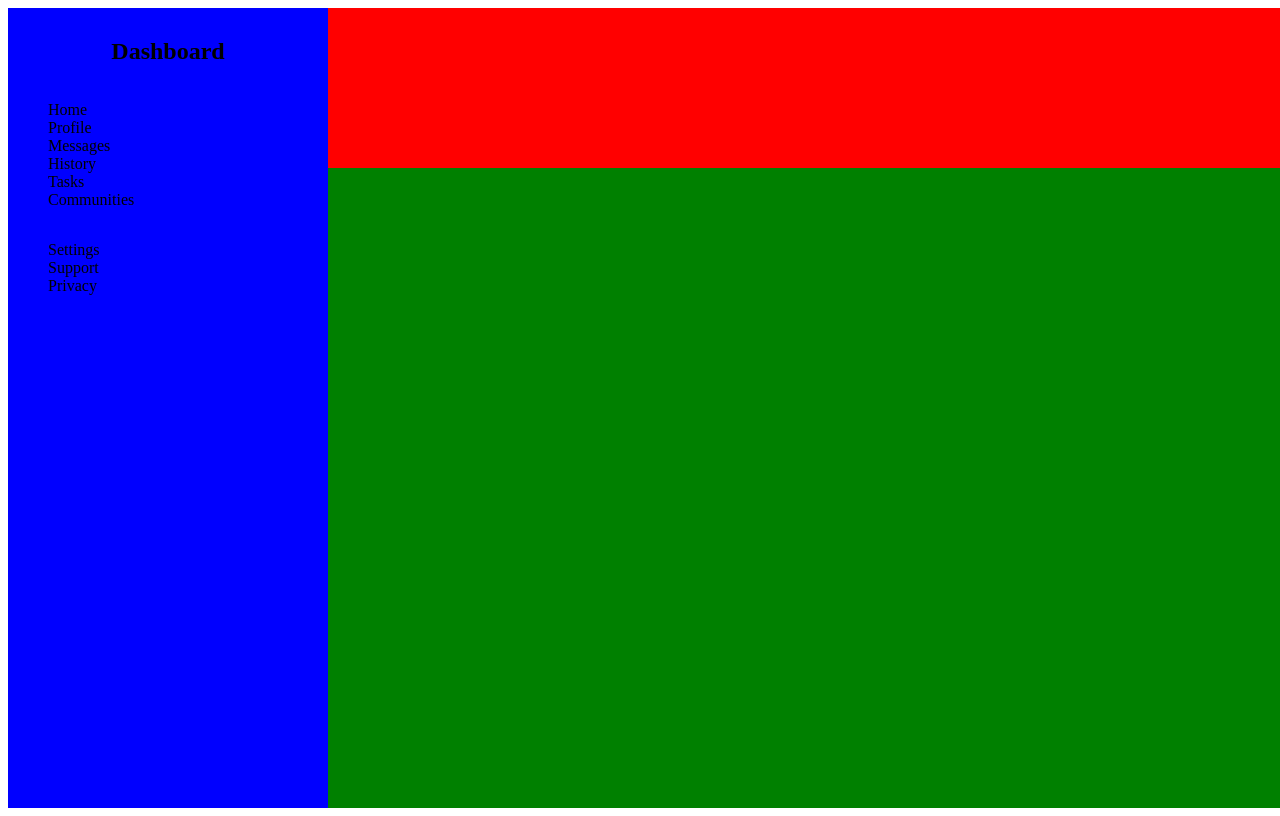
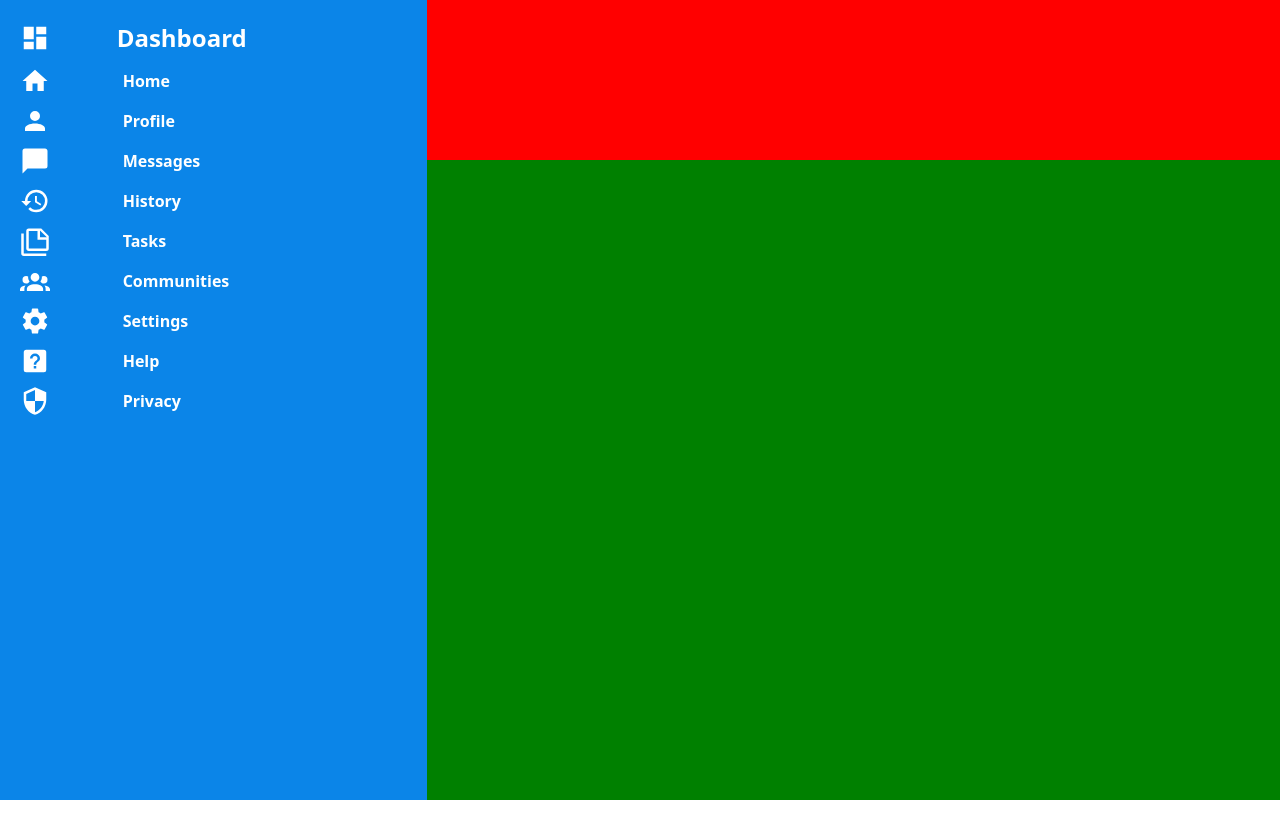
Before and after one commit to jonnymortemore/odin-admin-dashboard, a plain HTML site: page index.html in a window 1280 px wide. Drawn offline with Linux system fonts and the light colour scheme.

Commit message:
Updated sidebar to grid again
Also added in svg icons and basic styling

```diff
--- a/index.html
+++ b/index.html
@@ -9,38 +9,26 @@
 <body>
     <header></header>
     <div class="sidebar">
+        <svg xmlns="http://www.w3.org/2000/svg" viewBox="0 0 24 24"><title>view-dashboard</title><path d="M13,3V9H21V3M13,21H21V11H13M3,21H11V15H3M3,13H11V3H3V13Z" /></svg>
         <h2>Dashboard</h2>
-        <ul class="main-buttons">
-            <li class="home">
-                Home
-            </li>
-            <li class="profile">
-                Profile
-            </li>
-            <li class="messages">
-                Messages
-            </li>
-            <li class="history">
-                History
-            </li>
-            <li class="tasks">
-                Tasks
-            </li>
-            <li class="communities">
-                Communities
-            </li>
-        </ul>
-        <ul class="secondary-buttons">
-            <li class="settings">
-                Settings
-            </li>
-            <li class="support">
-                Support
-            </li>
-            <li class="privacy">
-                Privacy
-            </li>
-        </ul>
+        <svg xmlns="http://www.w3.org/2000/svg" viewBox="0 0 24 24"><title>home</title><path d="M10,20V14H14V20H19V12H22L12,3L2,12H5V20H10Z" /></svg>
+        <button class="sidebar-button">Home</button>
+        <svg xmlns="http://www.w3.org/2000/svg" viewBox="0 0 24 24"><title>account</title><path d="M12,4A4,4 0 0,1 16,8A4,4 0 0,1 12,12A4,4 0 0,1 8,8A4,4 0 0,1 12,4M12,14C16.42,14 20,15.79 20,18V20H4V18C4,15.79 7.58,14 12,14Z" /></svg>
+        <button class="sidebar-button">Profile</button>
+        <svg xmlns="http://www.w3.org/2000/svg" viewBox="0 0 24 24"><title>message</title><path d="M20,2H4A2,2 0 0,0 2,4V22L6,18H20A2,2 0 0,0 22,16V4C22,2.89 21.1,2 20,2Z" /></svg>
+        <button class="sidebar-button">Messages</button>
+        <svg xmlns="http://www.w3.org/2000/svg" viewBox="0 0 24 24"><title>history</title><path d="M13.5,8H12V13L16.28,15.54L17,14.33L13.5,12.25V8M13,3A9,9 0 0,0 4,12H1L4.96,16.03L9,12H6A7,7 0 0,1 13,5A7,7 0 0,1 20,12A7,7 0 0,1 13,19C11.07,19 9.32,18.21 8.06,16.94L6.64,18.36C8.27,20 10.5,21 13,21A9,9 0 0,0 22,12A9,9 0 0,0 13,3" /></svg>
+        <button class="sidebar-button">History</button>
+        <svg xmlns="http://www.w3.org/2000/svg" viewBox="0 0 24 24"><title>note-multiple-outline</title><path d="M3,6V22H21V24H3A2,2 0 0,1 1,22V6H3M16,9H21.5L16,3.5V9M7,2H17L23,8V18A2,2 0 0,1 21,20H7C5.89,20 5,19.1 5,18V4A2,2 0 0,1 7,2M7,4V18H21V11H14V4H7Z" /></svg>
+        <button class="sidebar-button">Tasks</button>
+        <svg xmlns="http://www.w3.org/2000/svg" viewBox="0 0 24 24"><title>account-group</title><path d="M12,5.5A3.5,3.5 0 0,1 15.5,9A3.5,3.5 0 0,1 12,12.5A3.5,3.5 0 0,1 8.5,9A3.5,3.5 0 0,1 12,5.5M5,8C5.56,8 6.08,8.15 6.53,8.42C6.38,9.85 6.8,11.27 7.66,12.38C7.16,13.34 6.16,14 5,14A3,3 0 0,1 2,11A3,3 0 0,1 5,8M19,8A3,3 0 0,1 22,11A3,3 0 0,1 19,14C17.84,14 16.84,13.34 16.34,12.38C17.2,11.27 17.62,9.85 17.47,8.42C17.92,8.15 18.44,8 19,8M5.5,18.25C5.5,16.18 8.41,14.5 12,14.5C15.59,14.5 18.5,16.18 18.5,18.25V20H5.5V18.25M0,20V18.5C0,17.11 1.89,15.94 4.45,15.6C3.86,16.28 3.5,17.22 3.5,18.25V20H0M24,20H20.5V18.25C20.5,17.22 20.14,16.28 19.55,15.6C22.11,15.94 24,17.11 24,18.5V20Z" /></svg>
+        <button class="sidebar-button">Communities</button>
+        <svg xmlns="http://www.w3.org/2000/svg" viewBox="0 0 24 24"><title>cog</title><path d="M12,15.5A3.5,3.5 0 0,1 8.5,12A3.5,3.5 0 0,1 12,8.5A3.5,3.5 0 0,1 15.5,12A3.5,3.5 0 0,1 12,15.5M19.43,12.97C19.47,12.65 19.5,12.33 19.5,12C19.5,11.67 19.47,11.34 19.43,11L21.54,9.37C21.73,9.22 21.78,8.95 21.66,8.73L19.66,5.27C19.54,5.05 19.27,4.96 19.05,5.05L16.56,6.05C16.04,5.66 15.5,5.32 14.87,5.07L14.5,2.42C14.46,2.18 14.25,2 14,2H10C9.75,2 9.54,2.18 9.5,2.42L9.13,5.07C8.5,5.32 7.96,5.66 7.44,6.05L4.95,5.05C4.73,4.96 4.46,5.05 4.34,5.27L2.34,8.73C2.21,8.95 2.27,9.22 2.46,9.37L4.57,11C4.53,11.34 4.5,11.67 4.5,12C4.5,12.33 4.53,12.65 4.57,12.97L2.46,14.63C2.27,14.78 2.21,15.05 2.34,15.27L4.34,18.73C4.46,18.95 4.73,19.03 4.95,18.95L7.44,17.94C7.96,18.34 8.5,18.68 9.13,18.93L9.5,21.58C9.54,21.82 9.75,22 10,22H14C14.25,22 14.46,21.82 14.5,21.58L14.87,18.93C15.5,18.67 16.04,18.34 16.56,17.94L19.05,18.95C19.27,19.03 19.54,18.95 19.66,18.73L21.66,15.27C21.78,15.05 21.73,14.78 21.54,14.63L19.43,12.97Z" /></svg>
+        <button class="sidebar-button">Settings</button>
+        <svg xmlns="http://www.w3.org/2000/svg" viewBox="0 0 24 24"><title>help-box</title><path d="M11,18H13V16H11V18M12,6A4,4 0 0,0 8,10H10A2,2 0 0,1 12,8A2,2 0 0,1 14,10C14,12 11,11.75 11,15H13C13,12.75 16,12.5 16,10A4,4 0 0,0 12,6M5,3H19A2,2 0 0,1 21,5V19A2,2 0 0,1 19,21H5A2,2 0 0,1 3,19V5A2,2 0 0,1 5,3Z" /></svg>
+        <button class="sidebar-button">Help</button>
+        <svg xmlns="http://www.w3.org/2000/svg" viewBox="0 0 24 24"><title>security</title><path d="M12,12H19C18.47,16.11 15.72,19.78 12,20.92V12H5V6.3L12,3.19M12,1L3,5V11C3,16.55 6.84,21.73 12,23C17.16,21.73 21,16.55 21,11V5L12,1Z" /></svg>
+        <button class="sidebar-button">Privacy</button>
     </div>
     <div class="content"></div>
 </body>
--- a/styles.css
+++ b/styles.css
@@ -1,8 +1,65 @@
+*, *::before, *::after {
+    box-sizing: border-box;
+  }
+
+  /* 2. Remove default margin */
+  * {
+    margin: 0;
+  }
+
+  body {
+    /* 3. Add accessible line-height */
+    line-height: 1.5;
+    /* 4. Improve text rendering */
+    -webkit-font-smoothing: antialiased;
+  }
+
+  /* 5. Improve media defaults */
+  img, picture, video, canvas, svg {
+    display: block;
+    max-width: 100%;
+  }
+
+  /*
+  If the above width is causing issues use this in the main img css
+
+  img.oversized {
+    max-width: revert;
+  }
+  */
+
+
+  /* 6. Inherit fonts for form controls */
+  input, button, textarea, select {
+    font: inherit;
+  }
+
+  /* 7. Avoid text overflows */
+  p, h1, h2, h3, h4, h5, h6 {
+    overflow-wrap: break-word;
+  }
+
+  /* 8. Improve line wrapping */
+  p {
+    text-wrap: pretty;
+  }
+  h1, h2, h3, h4, h5, h6 {
+    text-wrap: balance;
+  }
+
+
+:root {
+    --white-font: #ffffff;
+}
+
+
 body {
     display: grid;
-    grid-template: 1fr 4fr / 1fr 3fr;
+    grid-template: 1fr 4fr / 2fr 4fr;
     width: 100vw;
     height: 100vh;
+    font-family: system-ui, -apple-system, BlinkMacSystemFont, 'Segoe UI', Roboto, Oxygen, Ubuntu, Cantarell, 'Open Sans', 'Helvetica Neue', sans-serif;
+
 }
 
 
@@ -13,22 +70,34 @@ header {
 }
 
 .sidebar {
-    background-color: blue;
+    background-color: rgb(11, 133, 232);
+    color: var(--white-font);
     grid-column: 1;
     grid-row: 1 / 3;
-    display: flex;
-    flex-direction: column;
-    justify-content: start;
-    align-items: stretch;
-    padding-top: 10px;
+    display: grid;
+    grid-template-columns: 1fr 3fr;
+    align-content: start;
+    justify-content: str;
+    align-items: center;
+    justify-items: left;
+    padding: 20px;
+    text-align: left;
+    row-gap: 10px;
+    font-weight: bold;
 }
 
-.sidebar li {
-    list-style-type: none;
+svg {
+    width: 30px;
+    height: auto;
+    fill: var(--white-font)
 }
 
-.sidebar h2 {
-    text-align: center;
+
+
+.sidebar-button {
+    background-color: transparent;
+    border: none;
+    color: var(--white-font);
 }
 
 .content {
```
